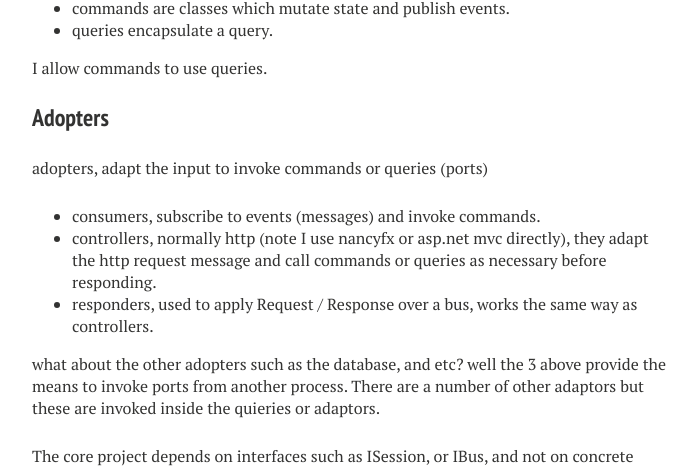
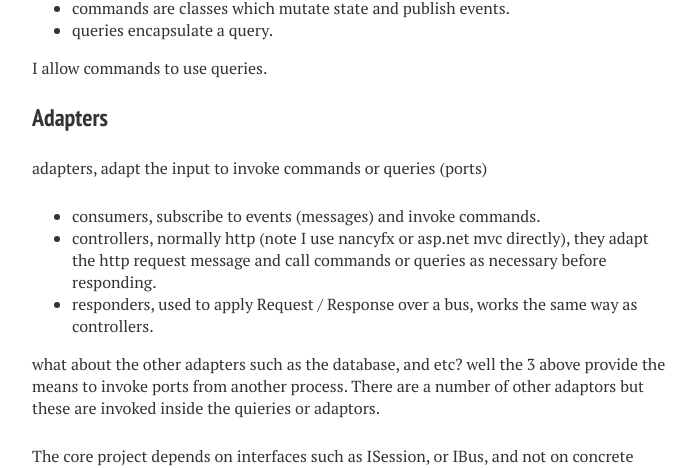
Before and after one commit to dbones/dbones.github.io, a Jekyll site: the page built from _posts/2016-07-23-dotnet-three-project-setup.md, in a window 1280 px wide and 900 px high, scrolled down 1756 px. Shown: the part 158-626 px from the top of the window, without its empty margins (288-986 px from the left). Built offline with Jekyll 4.4.1, drawn with Linux system fonts in a browser that asks for light colours; nearby versions of some CDN libraries.

Commit message:
Update 2016-07-23-dotnet-three-project-setup.md

```diff
--- a/_posts/2016-07-23-dotnet-three-project-setup.md
+++ b/_posts/2016-07-23-dotnet-three-project-setup.md
@@ -55,15 +55,15 @@ ports to me are the protocol, the logic, the api of what the service can do. I a
 
 I allow commands to use queries.
 
-### Adopters
+### Adapters
 
-adopters, adapt the input to invoke commands or queries (ports)
+adapters, adapt the input to invoke commands or queries (ports)
 
 - consumers, subscribe to events (messages) and invoke commands.
 - controllers, normally http (note I use nancyfx or asp.net mvc directly), they adapt the http request message and call commands or queries as necessary before responding.
 - responders, used to apply Request / Response over a bus, works the same way as controllers.
 
-what about the other adopters such as the database, and etc? well the 3 above provide the means to invoke ports from another process. There are a number of other adaptors but these are invoked inside the quieries or adaptors.
+what about the other adapters such as the database, and etc? well the 3 above provide the means to invoke ports from another process. There are a number of other adaptors but these are invoked inside the quieries or adaptors.
 
 The core project depends on interfaces such as ISession, or IBus, and not on concrete implementations. To enable this I have my own base framework, which provides both the interfaces and offers several implementations, such as IBus interface and 2 implementations, MemoryBus and EasyNetQBus.
 
```
